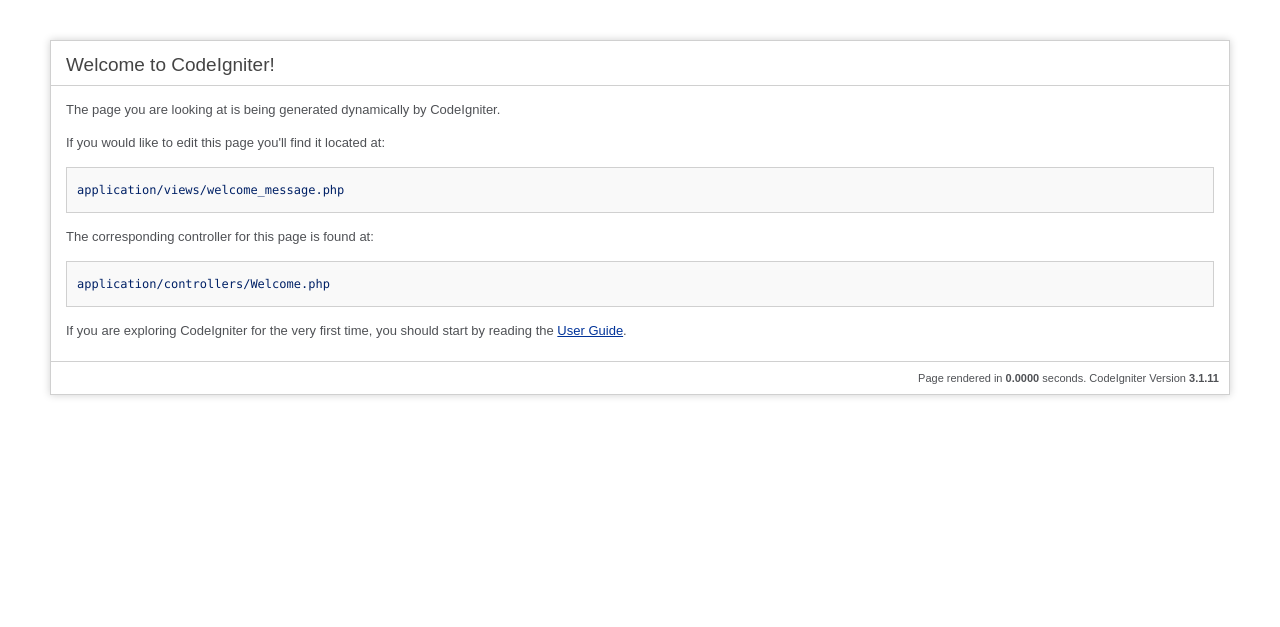
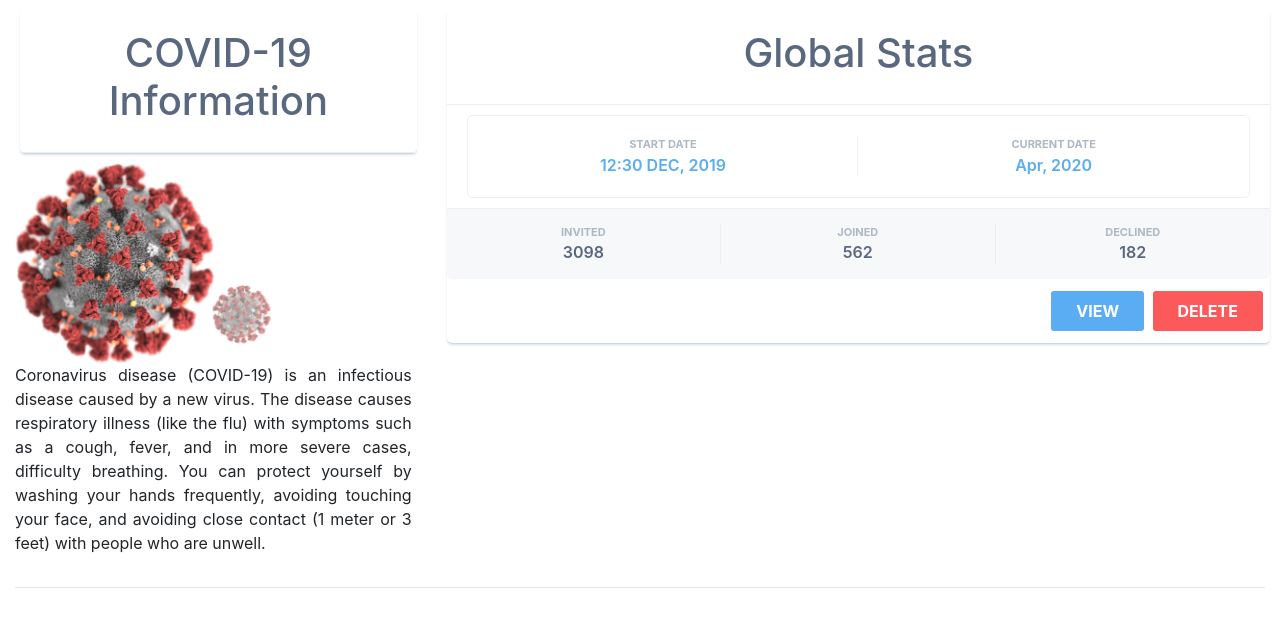
Before and after one commit to FaithPhilemon/covid19-tracker, a CodeIgniter app: page /database/ in a window 1280 px wide. Shown: the top 627 px of the page. Run offline with CodeIgniter, Linux system fonts and the light colour scheme; data that the repository does not hold is empty; some libraries are stand-ins or nearby versions.

Commit message:
set mark-up

```diff
--- a/application/controllers/Welcome.php
+++ b/application/controllers/Welcome.php
@@ -20,6 +20,16 @@ class Welcome extends CI_Controller {
 	 */
 	public function index()
 	{
-		$this->load->view('welcome_message');
+
+
+		$covid_json_data = file_get_contents('https://corona-virus-stats.herokuapp.com/api/v1/cases/general-stats');
+
+		$covid_array = json_decode($covid_json_data, true);
+
+		$data = array(
+			'covid19_data' => $covid_array,
+		);
+
+		$this->load->view('welcome_message', $data);
 	}
 }
--- a/application/views/welcome_message.php
+++ b/application/views/welcome_message.php
@@ -4,86 +4,93 @@ defined('BASEPATH') OR exit('No direct script access allowed');
 <html lang="en">
 <head>
 	<meta charset="utf-8">
-	<title>Welcome to CodeIgniter</title>
+	<title>Covid-19 Tracker</title>
 
-	<style type="text/css">
+	<link href="<?=base_url('assets/css/style.css')?>" rel="stylesheet" id="bootstrap-css">
 
-	::selection { background-color: #E13300; color: white; }
-	::-moz-selection { background-color: #E13300; color: white; }
+	<link href="//maxcdn.bootstrapcdn.com/bootstrap/4.1.1/css/bootstrap.min.css" rel="stylesheet" id="bootstrap-css">
+	<script src="//maxcdn.bootstrapcdn.com/bootstrap/4.1.1/js/bootstrap.min.js"></script>
+	<script src="//cdnjs.cloudflare.com/ajax/libs/jquery/3.2.1/jquery.min.js"></script>
+	<!------ Include the above in your HEAD tag ---------->
 
-	body {
-		background-color: #fff;
-		margin: 40px;
-		font: 13px/20px normal Helvetica, Arial, sans-serif;
-		color: #4F5155;
-	}
-
-	a {
-		color: #003399;
-		background-color: transparent;
-		font-weight: normal;
-	}
-
-	h1 {
-		color: #444;
-		background-color: transparent;
-		border-bottom: 1px solid #D0D0D0;
-		font-size: 19px;
-		font-weight: normal;
-		margin: 0 0 14px 0;
-		padding: 14px 15px 10px 15px;
-	}
-
-	code {
-		font-family: Consolas, Monaco, Courier New, Courier, monospace;
-		font-size: 12px;
-		background-color: #f9f9f9;
-		border: 1px solid #D0D0D0;
-		color: #002166;
-		display: block;
-		margin: 14px 0 14px 0;
-		padding: 12px 10px 12px 10px;
-	}
-
-	#body {
-		margin: 0 15px 0 15px;
-	}
-
-	p.footer {
-		text-align: right;
-		font-size: 11px;
-		border-top: 1px solid #D0D0D0;
-		line-height: 32px;
-		padding: 0 10px 0 10px;
-		margin: 20px 0 0 0;
-	}
-
-	#container {
-		margin: 10px;
-		border: 1px solid #D0D0D0;
-		box-shadow: 0 0 8px #D0D0D0;
-	}
-	</style>
+	<link href='https://fonts.googleapis.com/css?family=Open+Sans:400,600,700' rel='stylesheet' type='text/css' />
 </head>
 <body>
 
-<div id="container">
-	<h1>Welcome to CodeIgniter!</h1>
 
-	<div id="body">
-		<p>The page you are looking at is being generated dynamically by CodeIgniter.</p>
+    <div class="container-fluid">
+        <div class="row">
+            <div class="col-lg-4 col-md-4 col-sm-6 col-xs-12">
+                <div class="tile">
+                    <div class="wrapper">
+                        <div class="header">
+                            <h1>COVID-19 Information</h1>
+                        </div>
+                    </div>
+                </div>
 
-		<p>If you would like to edit this page you'll find it located at:</p>
-		<code>application/views/welcome_message.php</code>
+                <img src="<?=base_url('assets/img/c19.png') ?>" height="200" alt="Image 1">
 
-		<p>The corresponding controller for this page is found at:</p>
-		<code>application/controllers/Welcome.php</code>
 
-		<p>If you are exploring CodeIgniter for the very first time, you should start by reading the <a href="user_guide/">User Guide</a>.</p>
-	</div>
 
-	<p class="footer">Page rendered in <strong>{elapsed_time}</strong> seconds. <?php echo  (ENVIRONMENT === 'development') ?  'CodeIgniter Version <strong>' . CI_VERSION . '</strong>' : '' ?></p>
-</div>
+                 <p class="text-justify">
+                    Coronavirus disease (COVID-19) is an infectious disease caused by a new virus.
+                    The disease causes respiratory illness (like the flu) with symptoms such as a
+                    cough, fever, and in more severe cases, difficulty breathing. You can protect yourself
+                     by washing your hands frequently, avoiding touching your face, and avoiding close
+                     contact (1 meter or 3 feet) with people who are unwell.
+                </p>
+
+
+            </div>
+
+            <div class="col-lg-8 col-md-8 col-sm-6 col-xs-12">
+                <div class="tile">
+                    <div class="wrapper">
+                        <div class="header">
+                            <h1>Global Stats</h1>
+                        </div>
+                    </div>
+
+                    <div class="dates">
+                        <div class="start">
+                            <strong>START DATE</strong> 12:30 DEC, 2019
+                            <span></span>
+                        </div>
+                        <div class="ends">
+                            <strong>CURRENT DATE</strong> <?=date('M, Y') ?>
+                        </div>
+                    </div>
+
+                    <div class="stats">
+
+                        <div>
+                            <strong>INVITED</strong> 3098
+                        </div>
+
+                        <div>
+                            <strong>JOINED</strong> 562
+                        </div>
+
+                        <div>
+                            <strong>DECLINED</strong> 182
+                        </div>
+
+                    </div>
+
+
+                    <div class="footer">
+                        <a href="#" class="Cbtn Cbtn-primary">View</a>
+                        <a href="#" class="Cbtn Cbtn-danger">Delete</a>
+                    </div>
+                </div>
+            </div>
+        </div>
+
+        <hr>
+
+    </div>
+
 
 </body>
 </html>
```
